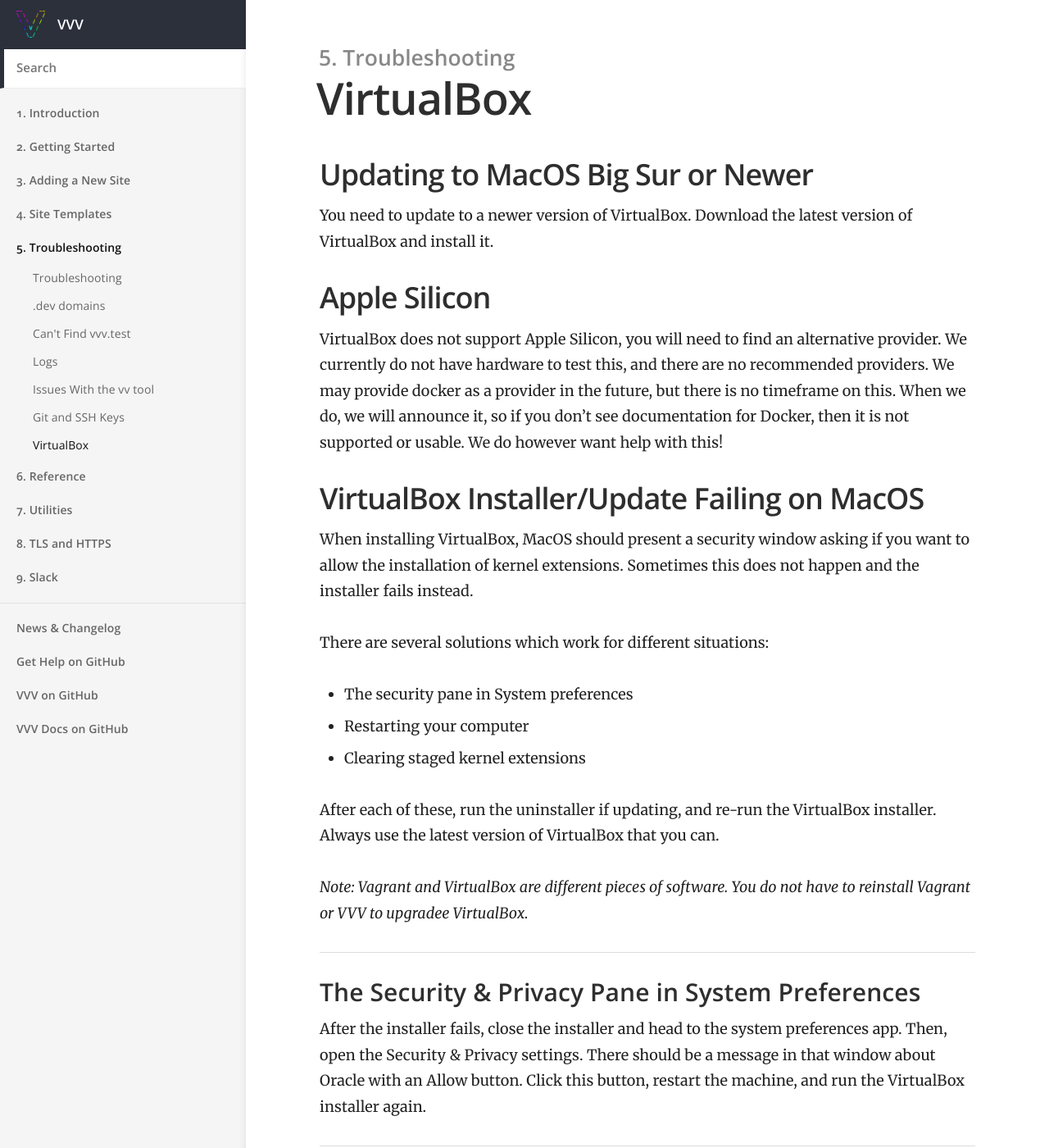
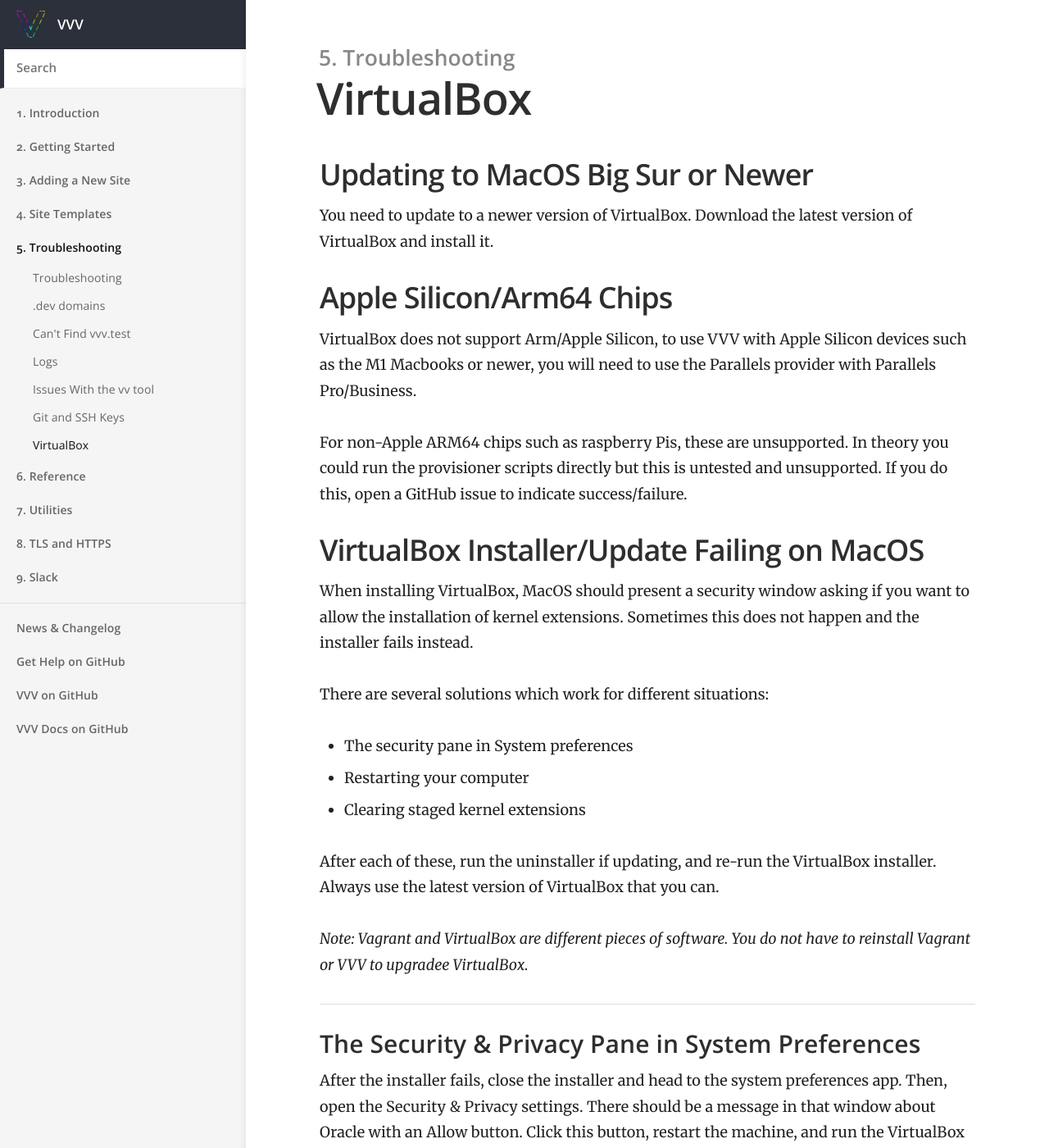
Before and after one commit to Varying-Vagrant-Vagrants/varyingvagrantvagrants.org, a Jekyll site: the page built from docs/en-US/troubleshooting/virtualbox.md, in a window 1280 px wide and 1400 px high. Shown: the whole window at 82% size. Built offline with Jekyll 4.4.1, drawn with Linux system fonts in a browser that asks for light colours; some of the changed text lies outside the part shown.

Commit message:
Update virtualbox.md

```diff
--- a/docs/en-US/troubleshooting/virtualbox.md
+++ b/docs/en-US/troubleshooting/virtualbox.md
@@ -10,9 +10,11 @@ permalink: /docs/en-US/troubleshooting/virtualbox
 
 You need to update to a newer version of VirtualBox. Download the latest version of VirtualBox and install it.
 
-## Apple Silicon
+## Apple Silicon/Arm64 Chips
 
-VirtualBox does not support Apple Silicon, you will need to find an alternative provider. We currently do not have hardware to test this, and there are no recommended providers. We may provide docker as a provider in the future, but there is no timeframe on this. When we do, we will announce it, so if you don't see documentation for Docker, then it is not supported or usable. We do however want help with this!
+VirtualBox does not support Arm/Apple Silicon, to use VVV with Apple Silicon devices such as the M1 Macbooks or newer, you will need to use the Parallels provider with Parallels Pro/Business.
+
+For non-Apple ARM64 chips such as raspberry Pis, these are unsupported. In theory you could run the provisioner scripts directly but this is untested and unsupported. If you do this, open a GitHub issue to indicate success/failure.
 
 ## VirtualBox Installer/Update Failing on MacOS
 
```
Also changed, not shown: other parts of docs/en-US/troubleshooting/virtualbox.md (+2 -2 lines).
